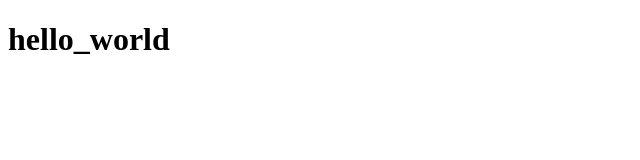
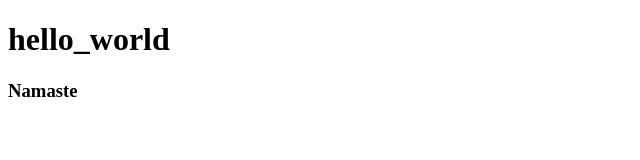
Before and after one commit to smriti1115/First_Commit, a plain HTML site: page index.html in a window 1280 px wide. Shown: the full height of the page, 0-640 px from the left. Drawn offline with Linux system fonts and the light colour scheme.

Commit message:
modified code

```diff
--- a/index.html
+++ b/index.html
@@ -7,5 +7,6 @@
 </head>
 <body>
     <h1>hello_world</h1>
+    <h3>Namaste</h3>
 </body>
 </html>
```
